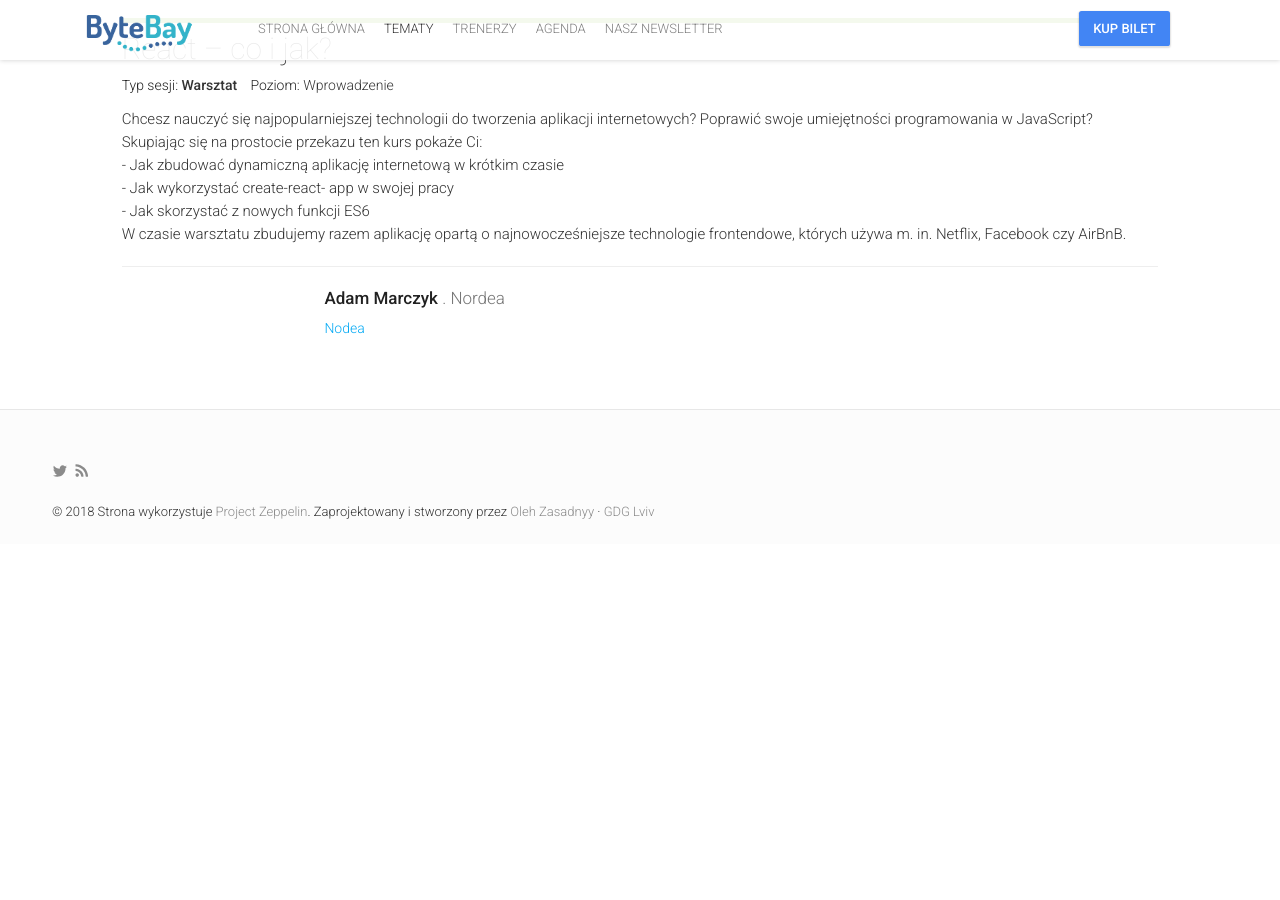
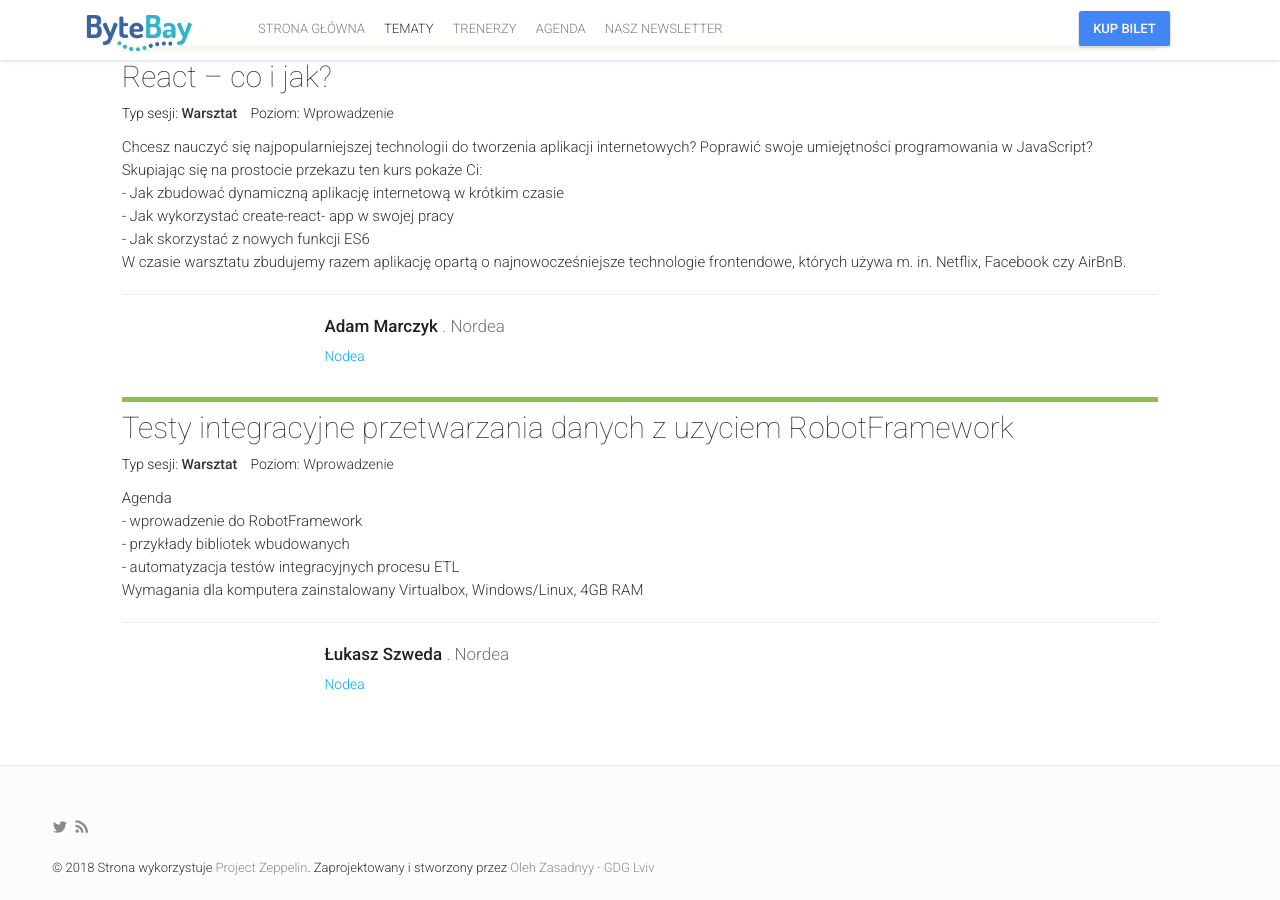
Before and after one commit to 42patterns/bytebay-website, a Jekyll site: the page built from sessions.html, in a window 1280 px wide and 900 px high, scrolled down 13927 px. Built offline with Jekyll 4.4.1, drawn with Linux system fonts in a browser that asks for light colours; nearby versions of some CDN libraries; comment, search, counter and statistics services are not loaded; before the commit the page ends 14471 px from its top, so only the background shows below that.

Commit message:
Warsztat Nordea

```diff
--- a/_data/sessions.yml
+++ b/_data/sessions.yml
@@ -460,3 +460,18 @@
     type: 0
     speakers: [39]
     complexity: 0
+
+  - id: 28
+    title: "Testy integracyjne przetwarzania danych z uzyciem RobotFramework"
+    description: "Agenda
+
+      - wprowadzenie do RobotFramework
+
+      - przykłady bibliotek wbudowanych
+
+      - automatyzacja testów integracyjnych procesu  ETL
+
+      Wymagania dla komputera zainstalowany Virtualbox, Windows/Linux, 4GB RAM"
+    type: 0
+    speakers: [40]
+    complexity: 0
```
Also changed, not shown: _data/speakers.yml (+10 -0 lines).
